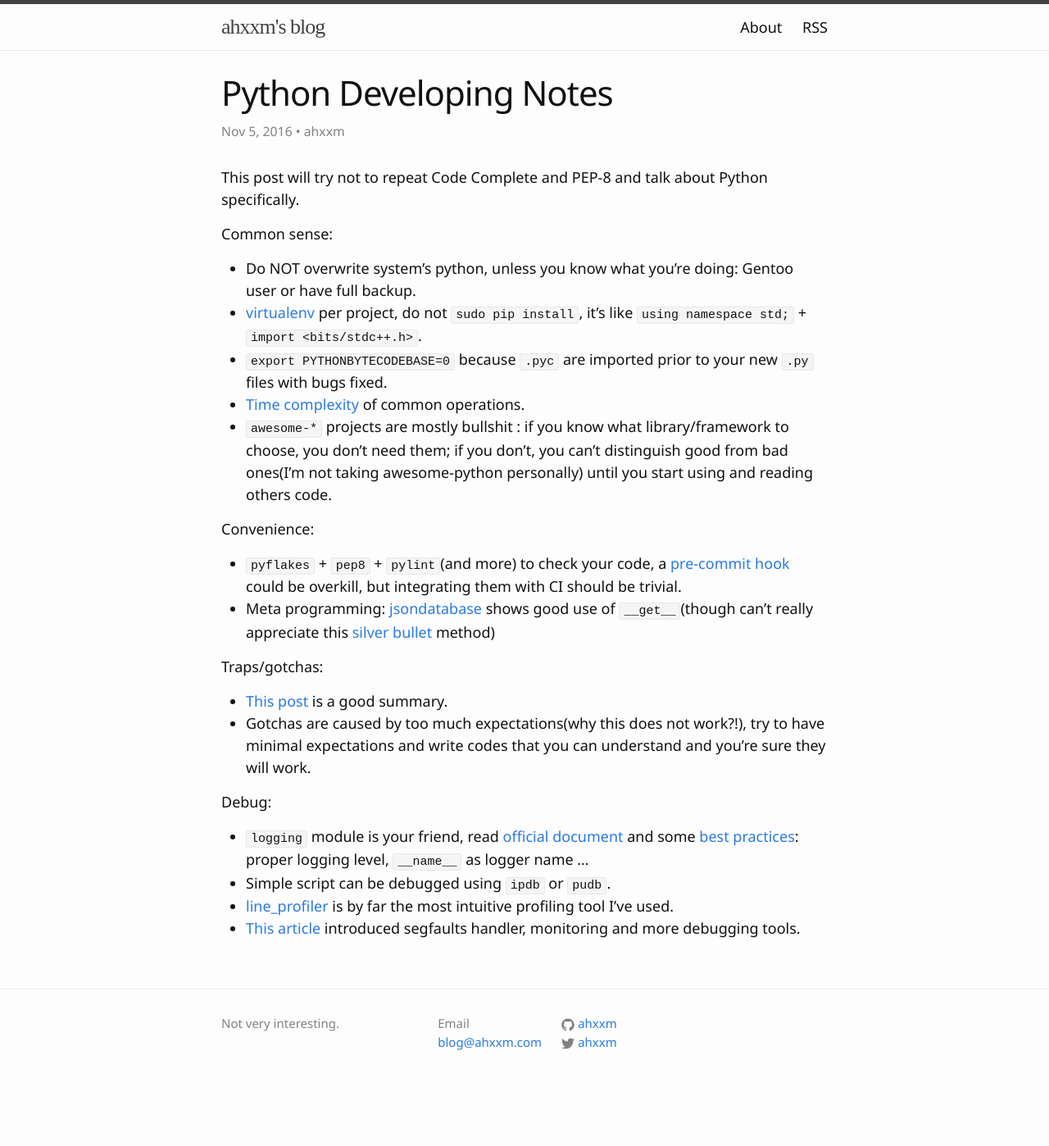
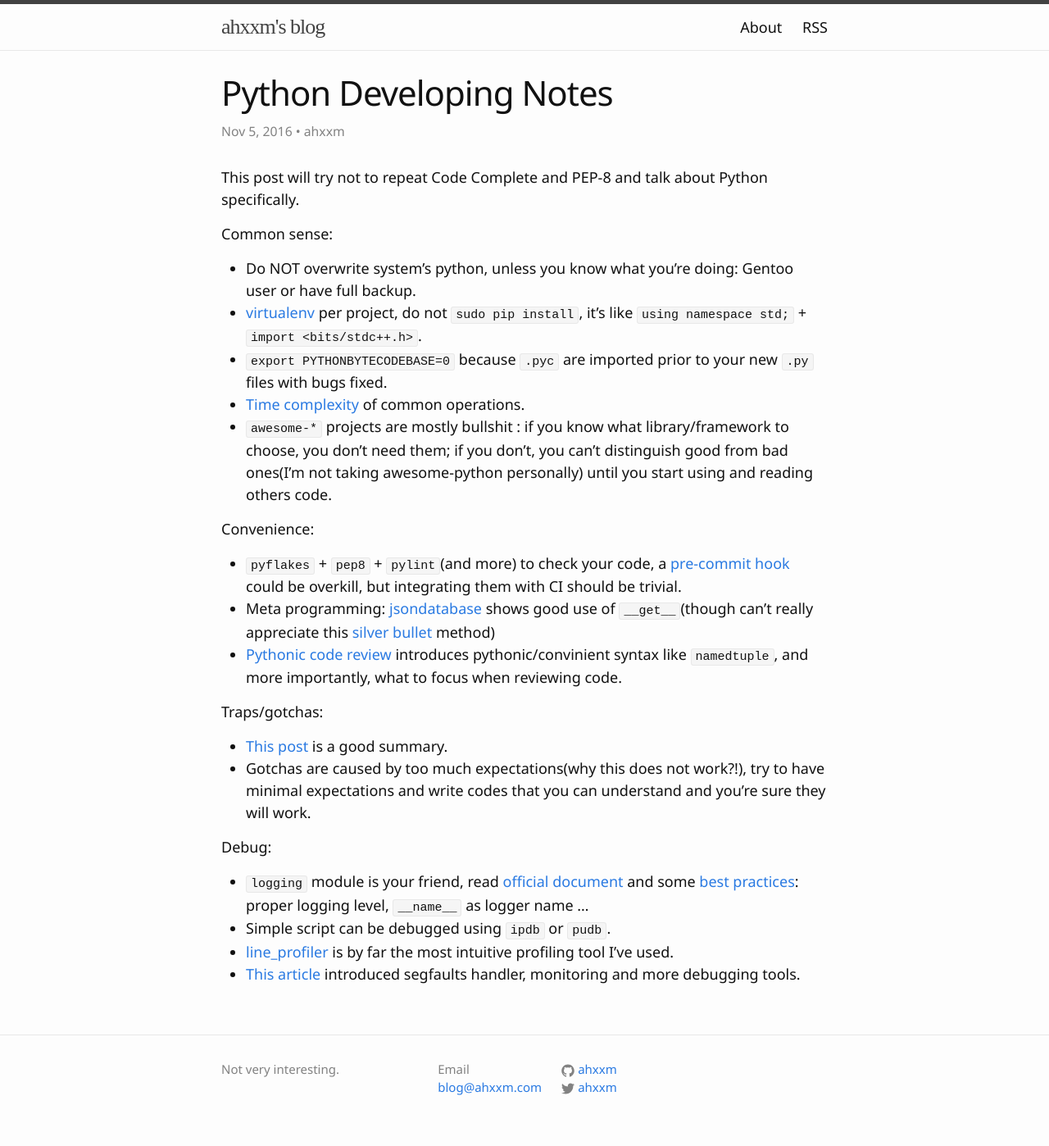
Before and after one commit to ahxxm/ahxxm.github.io, a Jekyll site: the page built from _posts/2016-11-05-python-notes-en.md, in a window 1280 px wide. Shown: the whole page at 82% size. Built offline with Jekyll 4.4.1, drawn with Linux system fonts in a browser that asks for light colours; before the commit the page ends 1342 px from its top, so only the background shows below that.

Commit message:
add <Pythonic code review>

```diff
--- a/_posts/2016-11-05-python-notes-en.md
+++ b/_posts/2016-11-05-python-notes-en.md
@@ -24,6 +24,7 @@ Convenience:
 
 * `pyflakes` + `pep8` + `pylint`(and more) to check your code, a [pre-commit hook](https://www.stavros.io/posts/more-pep8-git-hooks/) could be overkill, but integrating them with CI should be trivial.
 * Meta programming: [jsondatabase](https://github.com/gunthercox/jsondb/blob/master/jsondb/db.py#L139) shows good use of `__get__`(though can't really appreciate this [silver bullet](https://github.com/gunthercox/jsondb/blob/master/jsondb/db.py#L52) method)
+* [Pythonic code review](https://access.redhat.com/blogs/766093/posts/2802001) introduces pythonic/convinient syntax like `namedtuple`, and more importantly, what to focus when reviewing code.
 
 
 Traps/gotchas:
```
